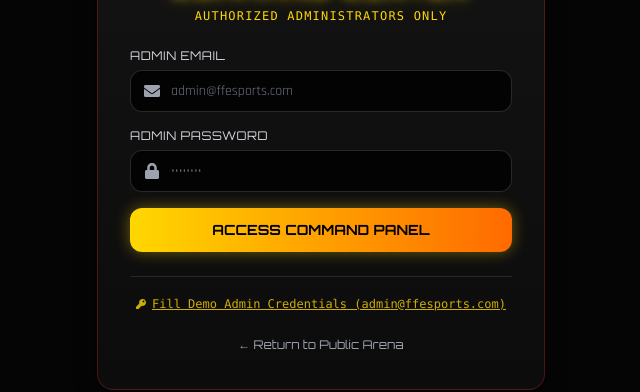
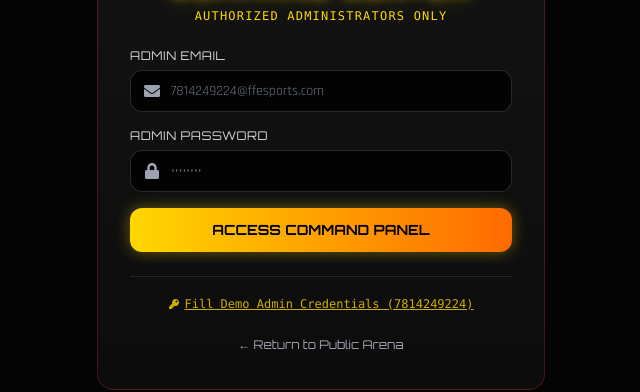
Before and after one commit to jaggichangli6145-gif/cheemaff, a React (Vite) app: page /admin/login in a window 1280 px wide. Shown: the part 274-666 px from the top of the page, without its empty margins (319-959 px from the left). Built offline with nearby package versions, Linux system fonts and the light colour scheme; no server answers.

Commit message:
Update admin credentials

```diff
--- a/src/pages/admin/AdminLogin.jsx
+++ b/src/pages/admin/AdminLogin.jsx
@@ -29,8 +29,8 @@ const AdminLogin = () => {
 
   // Demo Admin quick-fill helper for test reviewers
   const fillDemoAdmin = () => {
-    setEmail('admin@ffesports.com');
-    setPassword('Admin@123456');
+    setEmail('7814249224@ffesports.com');
+    setPassword('cheema');
   };
 
   return (
@@ -63,7 +63,7 @@ const AdminLogin = () => {
                 type="email"
                 value={email}
                 onChange={(e) => setEmail(e.target.value)}
-                placeholder="admin@ffesports.com"
+                placeholder="7814249224@ffesports.com"
                 required
                 className="w-full pl-10 pr-4 py-2.5 bg-black/80 border border-white/15 focus:border-accent rounded-xl text-sm text-white placeholder-gray-500 focus:outline-none transition-colors"
               />
@@ -106,7 +106,7 @@ const AdminLogin = () => {
             className="inline-flex items-center gap-1.5 text-xs font-mono text-accent/80 hover:text-accent underline"
           >
             <FaKey size={10} />
-            <span>Fill Demo Admin Credentials (admin@ffesports.com)</span>
+            <span>Fill Demo Admin Credentials (7814249224)</span>
           </button>
         </div>
 
```
